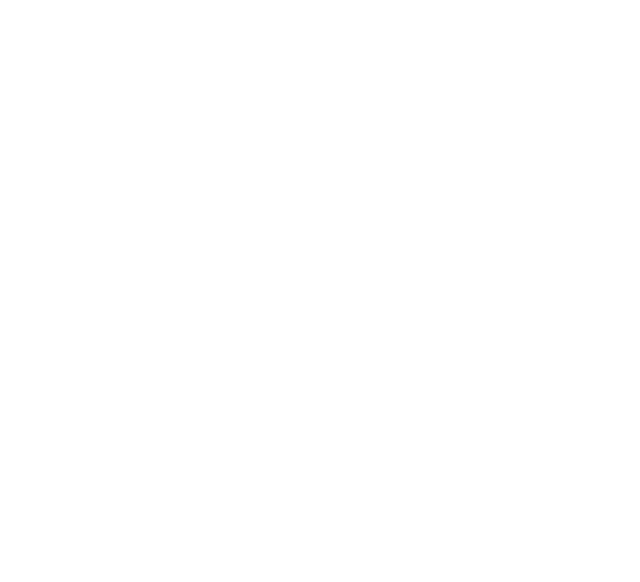
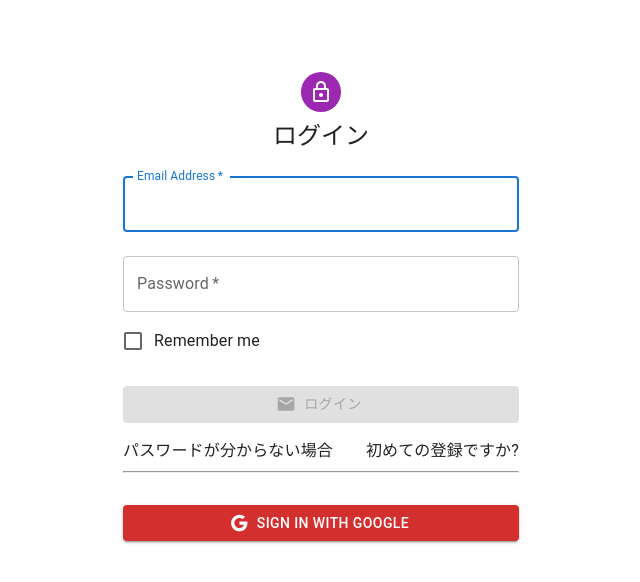
Before and after one commit to NRyoichi/chatapp, a React (Create React App) app: page / in a window 1280 px wide. Shown: the top 582 px of the page, without its empty margins (319-959 px from the left). Built offline with nearby package versions, Linux system fonts and the light colour scheme; no server answers.

Commit message:
ログイン画面を実装

```diff
--- a/src/App.tsx
+++ b/src/App.tsx
@@ -1,7 +1,32 @@
-import "./App.css";
+import React, { FC, useEffect } from "react";
+import { useDispatch, useSelector } from "react-redux";
+import { Auth } from "./component/Auth";
+import { login, logout, selectUser } from "./features/userSlice";
+import { auth } from "./firebase";
 
-function App() {
-  return <div className="App"></div>;
-}
+const App: FC = () => {
+  const user = useSelector(selectUser);
+  const dispatch = useDispatch();
+
+  useEffect(() => {
+    const unSubscribe = auth.onAuthStateChanged((authUser) => {
+      if (authUser) {
+        dispatch(
+          login({
+            userId: authUser.uid,
+            photoUrl: authUser.photoURL,
+            displayName: authUser.displayName,
+          })
+        );
+      } else {
+        dispatch(logout());
+      }
+    });
+    return () => {
+      unSubscribe();
+    };
+  }, [dispatch]);
+  return <Auth />;
+};
 
 export default App;
--- /dev/null
+++ b/src/component/Auth.tsx
@@ -0,0 +1,285 @@
+import { ChangeEvent, FC, FormEvent, MouseEvent, useState } from "react";
+import { useDispatch } from "react-redux";
+import { updateUserProfile } from "../features/userSlice";
+import Avatar from "@mui/material/Avatar";
+import Button from "@mui/material/Button";
+import CssBaseline from "@mui/material/CssBaseline";
+import TextField from "@mui/material/TextField";
+import FormControlLabel from "@mui/material/FormControlLabel";
+import Checkbox from "@mui/material/Checkbox";
+import Box from "@mui/material/Box";
+import LockOutlinedIcon from "@mui/icons-material/LockOutlined";
+import Typography from "@mui/material/Typography";
+import Container from "@mui/material/Container";
+import { createTheme, ThemeProvider } from "@mui/material/styles";
+import EmailIcon from "@mui/icons-material/Email";
+import GoogleIcon from "@mui/icons-material/Google";
+import AccountCircleIcon from "@mui/icons-material/AccountCircle";
+import {
+  createUserWithEmailAndPassword,
+  signInWithEmailAndPassword,
+  signInWithPopup,
+  updateProfile,
+  sendPasswordResetEmail,
+} from "firebase/auth";
+import { auth, provider, storage } from "../firebase";
+import { Grid, IconButton, Modal } from "@mui/material";
+import { getDownloadURL, ref, uploadBytes } from "firebase/storage";
+import Send from "@mui/icons-material/Send";
+
+const theme = createTheme();
+
+const modalStyle = {
+  position: "absolute" as "absolute",
+  top: "50%",
+  left: "50%",
+  transform: "translate(-50%, -50%)",
+  width: 400,
+  bgcolor: "background.paper",
+  border: "2px solid #000",
+  boxShadow: 24,
+  p: 4,
+};
+
+export const Auth: FC = () => {
+  const [email, setEmail] = useState("");
+  const [password, setPasword] = useState("");
+  const [userName, setUserName] = useState("");
+  const [userImage, setUserImage] = useState<any>(null);
+  const [isLogin, setIsLogin] = useState(true);
+  const [isOpenModal, setIsOpenModal] = useState(false);
+  const [resetEmail, setResetEmail] = useState("");
+  const dispatch = useDispatch();
+
+  const signInEmail = () => {
+    signInWithEmailAndPassword(auth, email, password).catch((error) => {
+      alert(error.message);
+    });
+  };
+
+  const signUpEmail = async () => {
+    const authUser = await createUserWithEmailAndPassword(
+      auth,
+      email,
+      password
+    );
+
+    let userImageUrl = "";
+    const filename = userImage?.name;
+    const storageRef = ref(storage, `image/${filename}`);
+    await uploadBytes(storageRef, userImage);
+    userImageUrl = await getDownloadURL(storageRef);
+
+    if (authUser.user) {
+      await updateProfile(authUser.user, {
+        displayName: userName,
+        photoURL: userImageUrl,
+      });
+    }
+    dispatch(
+      updateUserProfile({
+        displayName: userName,
+        photoUrl: userImageUrl,
+      })
+    );
+  };
+
+  const sendResetEmail = async (event: MouseEvent<HTMLElement>) => {
+    await sendPasswordResetEmail(auth, resetEmail)
+      .then(() => {
+        setIsOpenModal(false);
+        setResetEmail("");
+      })
+      .catch((error: any) => {
+        alert(error.message);
+        setResetEmail("");
+      });
+  };
+
+  const sigInGoogle = async () => {
+    await signInWithPopup(auth, provider).catch((error) =>
+      alert(error.message)
+    );
+  };
+
+  const onChangeUserImageHundler = (event: ChangeEvent<HTMLInputElement>) => {
+    if (event.target.files![0]) {
+      setUserImage(event.target.files![0]);
+      event.target.value = "";
+    }
+  };
+
+  const handleSubmit = (event: FormEvent<HTMLFormElement>) => {
+    event.preventDefault();
+    const data = new FormData(event.currentTarget);
+    console.log({
+      email: data.get("email"),
+      password: data.get("password"),
+    });
+  };
+
+  return (
+    <ThemeProvider theme={theme}>
+      <Container component="main" maxWidth="xs">
+        <CssBaseline />
+        <Box
+          sx={{
+            marginTop: 8,
+            display: "flex",
+            flexDirection: "column",
+            alignItems: "center",
+          }}
+        >
+          <Avatar sx={{ m: 1, bgcolor: "secondary.main" }}>
+            <LockOutlinedIcon />
+          </Avatar>
+          <Typography component="h1" variant="h5">
+            {isLogin ? "ログイン" : "登録"}
+          </Typography>
+          <Box
+            component="form"
+            onSubmit={handleSubmit}
+            noValidate
+            sx={{ mt: 1 }}
+          >
+            {!isLogin && (
+              <>
+                <TextField
+                  variant="outlined"
+                  margin="normal"
+                  required
+                  fullWidth
+                  id="username"
+                  label="Username"
+                  name="username"
+                  autoComplete="username"
+                  autoFocus
+                  value={userName}
+                  onChange={(event: ChangeEvent<HTMLInputElement>) => {
+                    setUserName(event.target.value);
+                  }}
+                />
+                <Box textAlign="center">
+                  <IconButton>
+                    <label>
+                      <AccountCircleIcon fontSize="large" />
+                      <input
+                        type="file"
+                        accept=".png, .jpeg, .jpg, .svg"
+                        onChange={onChangeUserImageHundler}
+                      />
+                    </label>
+                  </IconButton>
+                </Box>
+              </>
+            )}
+            <TextField
+              margin="normal"
+              required
+              fullWidth
+              id="email"
+              label="Email Address"
+              name="email"
+              autoComplete="email"
+              autoFocus
+              value={email}
+              onChange={(event: ChangeEvent<HTMLInputElement>) =>
+                setEmail(event.target.value)
+              }
+            />
+            <TextField
+              margin="normal"
+              required
+              fullWidth
+              name="password"
+              label="Password"
+              type="password"
+              id="password"
+              autoComplete="current-password"
+              value={password}
+              onChange={(event: ChangeEvent<HTMLInputElement>) =>
+                setPasword(event.target.value)
+              }
+            />
+            <FormControlLabel
+              control={<Checkbox value="remember" color="primary" />}
+              label="Remember me"
+            />
+            <Button
+              disabled={
+                isLogin
+                  ? !email || password.length < 6
+                  : !userName || !email || password.length < 6 || !userImage
+              }
+              fullWidth
+              variant="contained"
+              sx={{ mt: 3, mb: 2 }}
+              startIcon={<EmailIcon />}
+              onClick={
+                isLogin
+                  ? async () => {
+                      try {
+                        await signInEmail();
+                      } catch (error: any) {
+                        alert(error.message);
+                      }
+                    }
+                  : async () => {
+                      try {
+                        await signUpEmail();
+                      } catch (error: any) {
+                        alert(error.message);
+                      }
+                    }
+              }
+            >
+              {isLogin ? "ログイン" : "登録"}
+            </Button>
+            <Grid container>
+              <Grid item xs>
+                <span onClick={() => setIsOpenModal(true)}>
+                  パスワードが分からない場合
+                </span>
+              </Grid>
+              <Grid item>
+                <span onClick={() => setIsLogin(!isLogin)}>
+                  {isLogin ? "初めての登録ですか?" : "ログインをする"}
+                </span>
+              </Grid>
+            </Grid>
+            <hr />
+            <Button
+              fullWidth
+              variant="contained"
+              color="error"
+              sx={{ mt: 3, mb: 2 }}
+              startIcon={<GoogleIcon />}
+              onClick={sigInGoogle}
+            >
+              Sign In With Google
+            </Button>
+            <Modal open={isOpenModal} onClose={() => setIsOpenModal(false)}>
+              <Box sx={modalStyle}>
+                <TextField
+                  InputLabelProps={{
+                    shrink: true,
+                  }}
+                  type="email"
+                  name="email"
+                  label="restemail"
+                  value={resetEmail}
+                  onChange={(event: ChangeEvent<HTMLInputElement>) => {
+                    setResetEmail(event.target.value);
+                  }}
+                />
+                <IconButton onClick={sendResetEmail}>
+                  <Send />
+                </IconButton>
+              </Box>
+            </Modal>
+          </Box>
+        </Box>
+      </Container>
+    </ThemeProvider>
+  );
+};
--- a/src/firebase.ts
+++ b/src/firebase.ts
@@ -1,4 +1,4 @@
-import firebase from "firebase/app";
+import * as firebase from "firebase/app";
 import "firebase/auth";
 import { getAuth, GoogleAuthProvider } from "firebase/auth";
 import "firebase/firestore";
```
